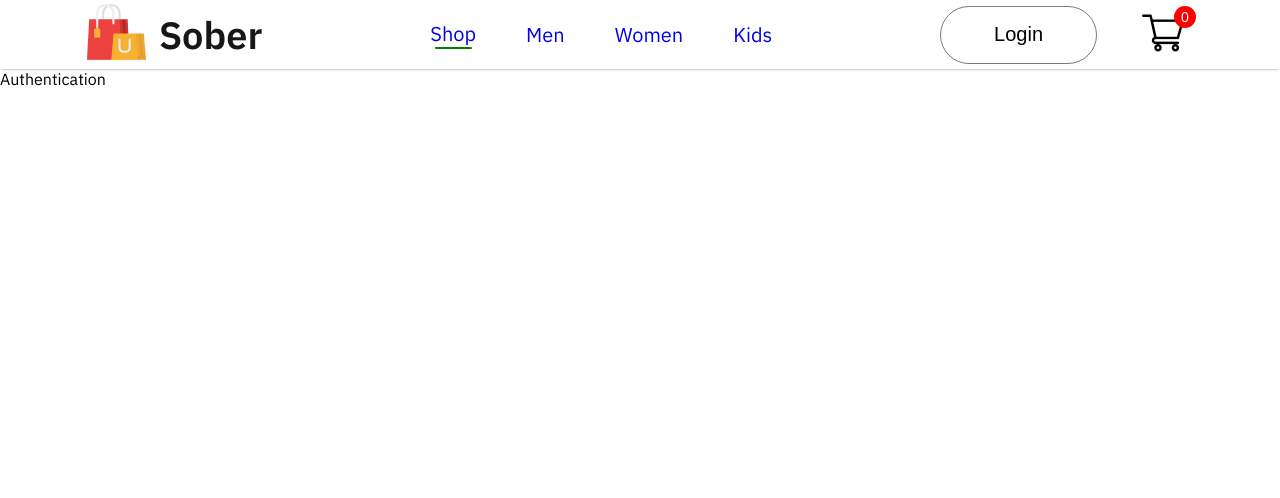
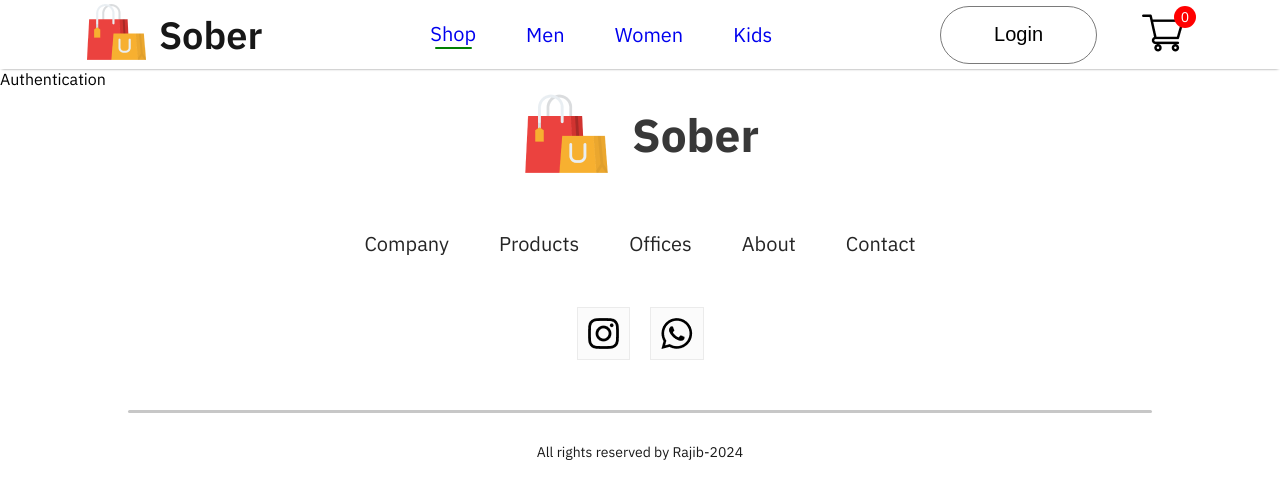
Before and after one commit to saidul-islam-rajib/E-Commerce, a React (Create React App) app in the folder frontend/: page /login in a window 1280 px wide. Shown: the top 498 px of the page. Built offline with nearby package versions, Linux system fonts and the light colour scheme.

Commit message:
Add footer component

```diff
--- a/frontend/src/App.js
+++ b/frontend/src/App.js
@@ -7,6 +7,7 @@
 import { Product } from './Pages/Product'
 import { Cart } from './Pages/Cart'
 import { Authentication } from './Pages/Authentication'
+import { Footer } from './Components/Footer/Footer';
 
 
 function App() {
@@ -26,6 +27,7 @@
           <Route path='/login' element={<Authentication />} />
 
         </Routes>
+        <Footer />
       </BrowserRouter>
     </div>
   );
--- /dev/null
+++ b/frontend/src/Components/Footer/Footer.css
@@ -0,0 +1,56 @@
+.footer{
+    display: flex;
+    flex-direction: column;
+    justify-content: center;
+    align-items: center;
+    gap: 50px;
+}
+.footer-logo{
+    display: flex;
+    align-items: center;
+    gap: 20px;
+}
+.footer-logo p{
+    color: #383838;
+    font-size: 46px;
+    font-weight: 700;
+}
+
+.footer-links{
+    display: flex;
+    list-style: none;
+    gap: 50px;
+    color: #252525;
+    font-size: 20px;
+}
+.footer-links li{
+    cursor: pointer;
+}
+.footer-social-icon{
+    display: flex;
+    gap: 20px;
+}
+.footer-icons-container{
+    padding: 10px;
+    padding-bottom: 6px;
+    background: #fbfbfb;
+    border: 1px solid #ebebeb;
+}
+.footer-copyright{
+    display: flex;
+    flex-direction: column;
+    align-items: center;
+    gap: 30px;
+    width: 100%;
+    margin-bottom: 30px;
+    color: #1a1a1a;
+    font-size: 14px;
+}
+
+.footer-copyright hr{
+    width: 80%;
+    border: none;
+    border-radius: 10px;
+    height: 3px;
+    background: #c7c7c7;
+}
--- /dev/null
+++ b/frontend/src/Components/Footer/Footer.jsx
@@ -0,0 +1,36 @@
+import React from 'react'
+import './Footer.css'
+import footer_logo from '../Assets/logo_big.png'
+import instragram_icon from '../Assets/instagram_icon.png'
+import whatsapp_icon from '../Assets/whatsapp_icon.png'
+
+export const Footer = () => {
+  const currentYear = new Date().getFullYear();
+  return (
+    <div className='footer'>
+        <div className="footer-logo">
+            <img src={footer_logo} alt="" />
+            <p>Sober</p>
+        </div>
+        <ul className="footer-links">
+            <li>Company</li>
+            <li>Products</li>
+            <li>Offices</li>
+            <li>About</li>
+            <li>Contact</li>
+        </ul>
+        <div className="footer-social-icon">
+            <div className="footer-icons-container">
+                <img src={instragram_icon} alt="" />
+            </div>
+            <div className="footer-icons-container">
+                <img src={whatsapp_icon} alt="" />
+            </div>
+        </div>
+        <div className="footer-copyright">
+            <hr />
+            <p>All rights reserved by Rajib-{currentYear}</p>
+        </div>
+    </div>
+  )
+}
```
